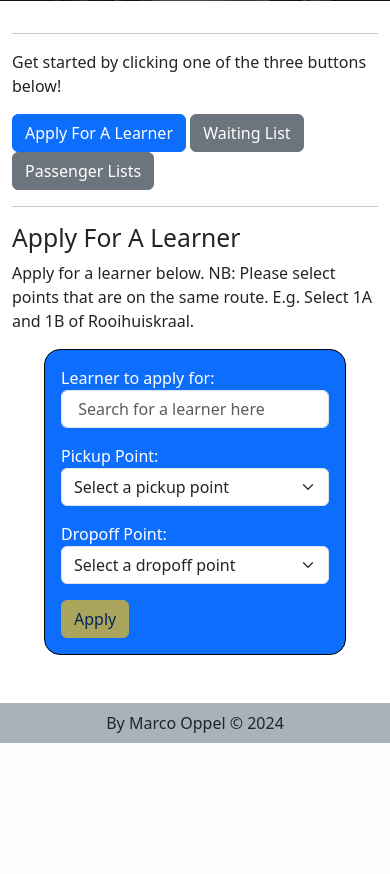
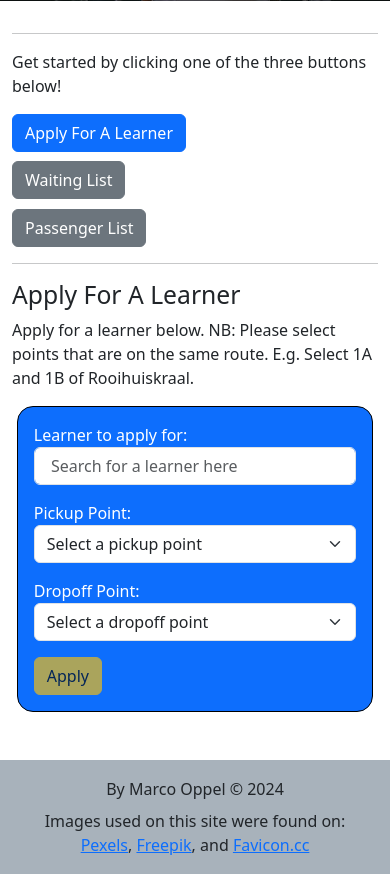
Before and after one commit to moppdev/ICT3715_STORS_PROJECT, a PHP site: page /view/admin_lists.php in a window 390 px wide. Shown: the part 494-1368 px from the top of the page. Before the commit the page ends 1237 px from the top, so only its background shows below. Run offline with PHP 8.4, Linux system fonts and the light colour scheme; the visitor is signed in with stand-in values (Sample User, id 1); data that the repository does not hold is empty; some libraries are stand-ins or nearby versions.

Commit message:
Footer credits added, mobile styling tweaked

```diff
--- a/index.php
+++ b/index.php
@@ -1,6 +1,4 @@
 <?php
-    error_reporting(E_ALL);
-    ini_set('display_errors', 1);
     // Index file for STORS
     // Create session
     session_start();
--- a/src/script.js
+++ b/src/script.js
@@ -808,14 +808,14 @@ document.addEventListener("DOMContentLoaded", () => {
                  subtitle.textContent = "Manage the waiting list below.";
              });
              passBtn.addEventListener("click", () => {
-                 title.textContent = "Passenger Lists";
+                 title.textContent = "Passenger List";
                  applyBtn.className = "btn btn-secondary";
                  waitBtn.className = "btn btn-secondary";
                  passBtn.className = "btn btn-primary";
                  applyLearner.style.display = "none";
                  waitingList.style.display = "none";
                  passList.style.display = "block";
-                 subtitle.textContent = "Manage the passenger lists below";
+                 subtitle.textContent = "Manage the passenger list below";
              });
          }
 
--- a/styles/styles.css
+++ b/styles/styles.css
@@ -83,6 +83,10 @@ html, body {
     margin-top: 3em;
 }
 
+.footer > div {
+    margin: 0.55em;
+}
+
 .container {
     margin-top: 2em;
     animation-name: fading;
@@ -106,9 +110,19 @@ html, body {
         text-align: center;
         padding: 0.5em;
     }
+
+    .button_holder > button {
+        display: block;
+        margin-top: 0.6em;
+    }
+    .form_move {
+        margin: 1em 0.3em;
+    }
 }
 
+/* Bigger Mobile and some tablets */
 @media (min-width: 517px) and (max-width: 767px){
+
     .footer {
         position: relative;
         bottom: 0;
@@ -117,9 +131,12 @@ html, body {
         text-align: center;
         padding: 0.5em;
     }
+
+    .button_holder > button {
+        display: block;
+        margin-top: 0.6em;
+    }
+    .form_move {
+        margin: 1em 0.3em;
+    }
 }
-
-/* Tablet */
-@media (min-width: 768px) and (max-width: 1024px) {
-
-}
--- a/view/admin_learners.php
+++ b/view/admin_learners.php
@@ -18,7 +18,7 @@
         <main class="mb-3">
 
                 <hr>
-                <div>
+                <div class="button_holder">
                     <p>Get started by clicking one of the three buttons below!</p>
 
                     <!-- Buttons to toggle fragment used/shown -->
--- a/view/admin_lists.php
+++ b/view/admin_lists.php
@@ -17,13 +17,13 @@
 
             <main class="mb-3">
                 <hr>
-                <div>
+                <div class="button_holder">
                     <p>Get started by clicking one of the three buttons below!</p>
 
                     <!-- Buttons to toggle fragment used/shown -->
                     <button class="btn btn-primary" id="applyLearnBtn">Apply For A Learner</button>
                     <button class="btn btn-secondary" id="waitingBtn">Waiting List</button>
-                    <button class="btn btn-secondary" id="passBtn">Passenger Lists</button>
+                    <button class="btn btn-secondary" id="passBtn">Passenger List</button>
                 </div>
                 <hr>
 
--- a/view/admin_parents.php
+++ b/view/admin_parents.php
@@ -18,7 +18,7 @@
         <main class="mb-3">
 
             <hr>
-            <div>
+            <div class="button_holder">
                 <p>Get started by clicking one of the three buttons below!</p>
                 <p>P.S Be mindul of good password practices when creating passwords.</p>
 
--- a/view/footer.php
+++ b/view/footer.php
@@ -1,3 +1,6 @@
 <footer class="footer">
-        <span>By Marco Oppel &copy; 2024</span>
+        <div>By Marco Oppel &copy; 2024</div>
+        <div>Images used on this site were found on: <a href="https://www.pexels.com/">Pexels</a>,
+        <a href="https://www.freepik.com/">Freepik</a>,
+        and <a href="https://www.favicon.cc/?action=icon&file_id=921339">Favicon.cc</a></div>
 </footer>
--- a/view/home.php
+++ b/view/home.php
@@ -50,6 +50,7 @@
                         <h2>Welcome, Administrator <?php echo $_SESSION["user_info"]["initials"] . " " . $_SESSION["user_info"]["surname"] ?></h2>
 
                         <!-- Admin MIS Reports here -->
+
                     <?php endif; ?>
                 <?php else: ?>
                     <h2>Welcome to the Strive Transport Registration System (STORS)!</h2>
--- a/view/learner_hub.php
+++ b/view/learner_hub.php
@@ -16,7 +16,7 @@
         <div class="container">
 
             <main class="mb-3">
-                <div>
+                <div class="button_holder">
                     <p>Get started by clicking one of the three buttons below!</p>
 
                     <!-- Buttons to toggle fragment used/shown -->
```
